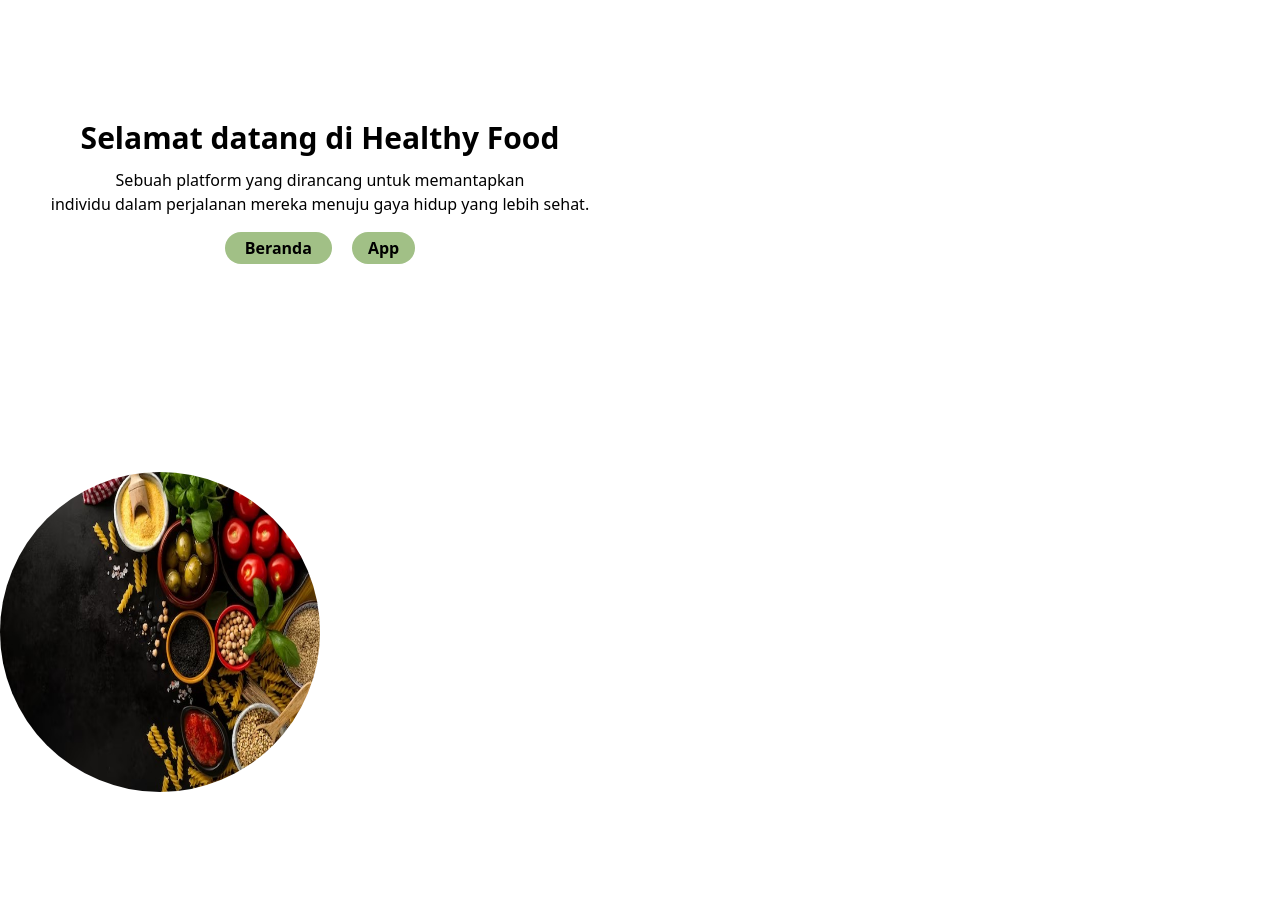
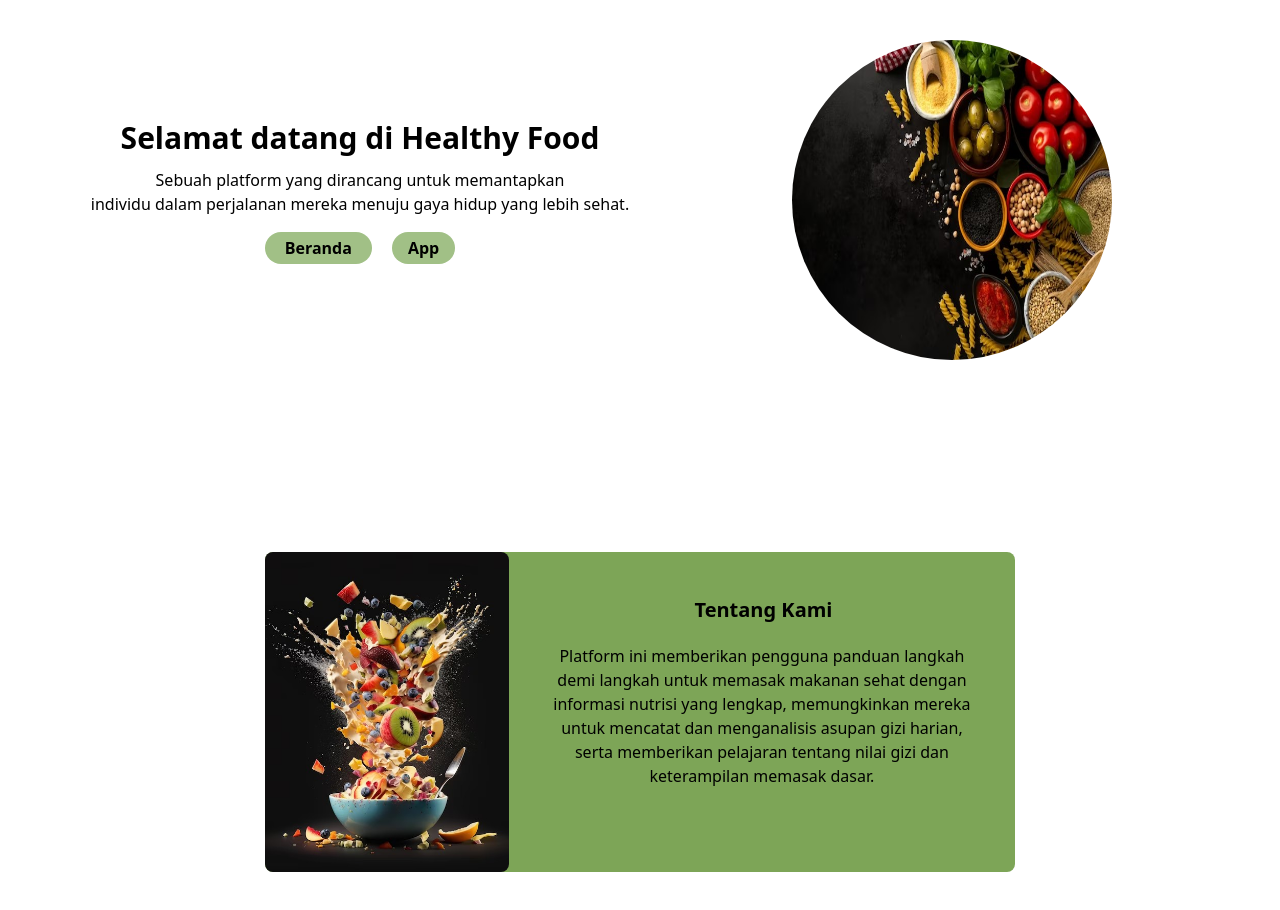
Before and after one commit to BeCipes/Web-Development, a React (Vite) app: page / in a window 1280 px wide. Shown: the part 160-1070 px from the top of the page. Built offline with nearby package versions, Linux system fonts and the light colour scheme.

Commit message:
content2

```diff
--- a/src/Pages/Default.jsx
+++ b/src/Pages/Default.jsx
@@ -5,8 +5,11 @@ const Default = () => {
     <body>
       <div>
         <Navbar />
+        {/* Content1 */}
+      </div>
 
-        <div className="my-52 text-center w-1/2">
+      <div className="container flex justify-content-between ">
+        <div className="my-52 text-center ml-10 w-1/2">
           <h3 className="text-black text-3xl font-semibold ">
             Selamat datang di Healthy Food
           </h3>
@@ -19,7 +22,7 @@ const Default = () => {
               sehat.
             </p>
           </p>
-          <div className="mt-4 font-semibold text-center">
+          <div className="mt-4 font-semibold ">
             <a href="/beranda">
               <button className="bg-secondary-100 rounded-full px-5 py-1 hover:bg-primary ">
                 Beranda
@@ -30,15 +33,38 @@ const Default = () => {
             </button>
           </div>
         </div>
-
-        <div className="container">
+        <div className="mt-32 ml-28 ">
           <img
-            className="w-80 h-80  mb-32 rounded-full object-right"
+            className="w-80 h-80  mb-32 rounded-full "
             src="public/assets/Landingpage1.jpg"
             alt=""
           />
         </div>
       </div>
+      {/* Content2 */}
+      <div className="container mt-16 mb-96">
+        <div className="w-[750px] h-80 bg-primary rounded-lg mx-auto flex items-center justify-between">
+          <img
+            className="rounded-lg flex-auto h-80"
+            src="public/assets/Landing page2.jpg"
+            alt=""
+          />
+          <div className="text-right px-8">
+            <h3 className="w-3/4 font-bold text-xl mb-5 -ml-10">
+              Tentang Kami
+            </h3>
+            <p className="text-center mb-10">
+              Platform ini memberikan pengguna panduan langkah demi langkah
+              untuk memasak makanan sehat dengan informasi nutrisi yang lengkap,
+              memungkinkan mereka untuk mencatat dan menganalisis asupan gizi
+              harian, serta memberikan pelajaran tentang nilai gizi dan
+              keterampilan memasak dasar.
+            </p>
+          </div>
+        </div>
+      </div>
+
+      {/* content3 */}
     </body>
   );
 };
```
